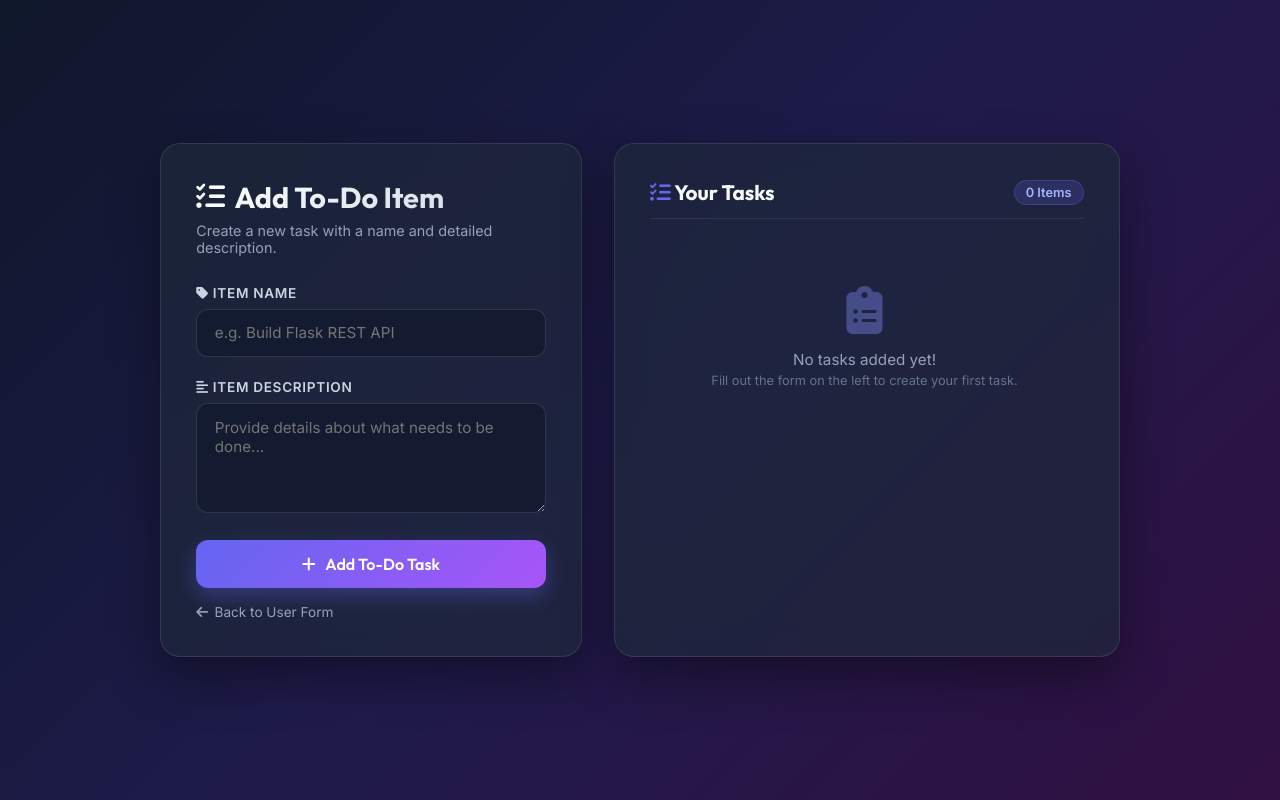
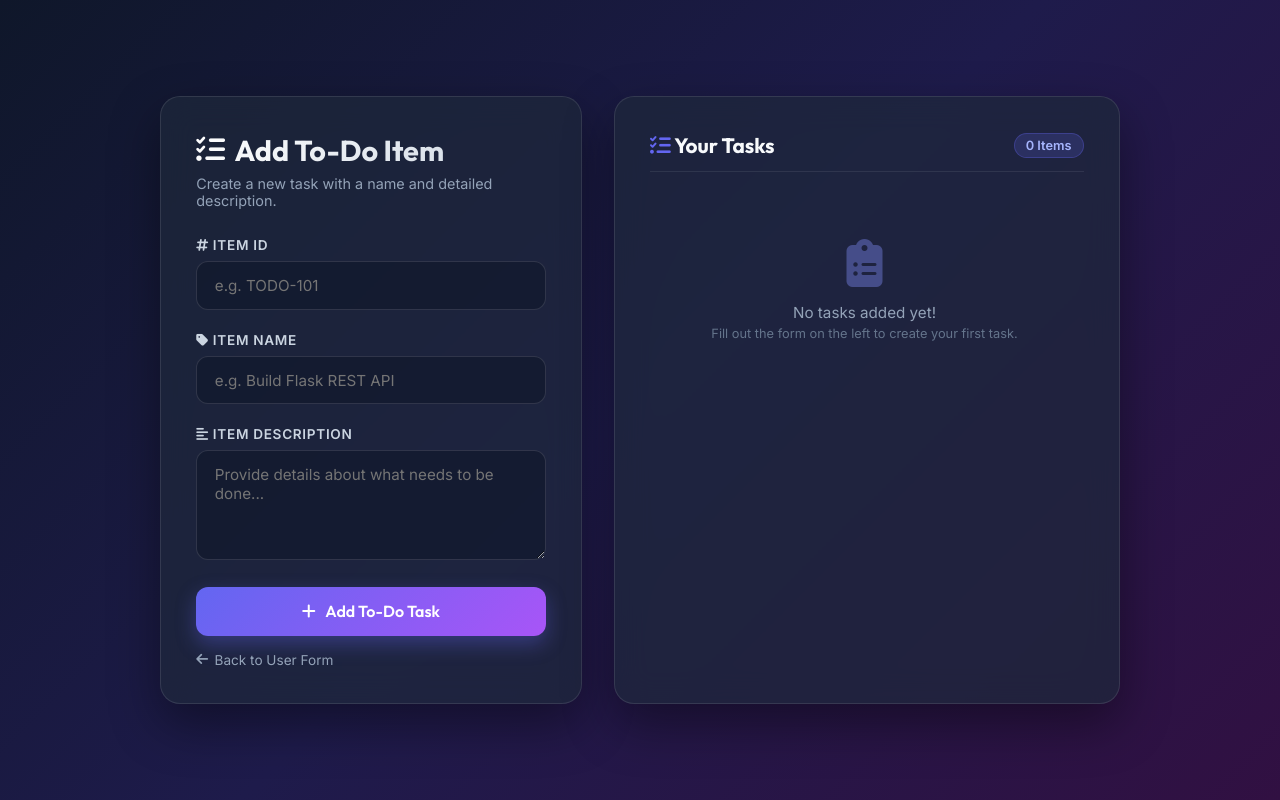
Before and after one commit to dasavijit0075/Assignment-Tutedude, a Flask app: page /todo in a window 1280 px wide. Run offline with Flask 3, Linux system fonts and the light colour scheme; data that the repository does not hold is empty.

Commit message:
Adding item id on todo list.

```diff
--- a/Flask/app.py
+++ b/Flask/app.py
@@ -56,15 +56,20 @@ def success():
 def todo():
     error = None
     if request.method == "POST":
-        item_name = request.form.get("item_name")
-        item_description = request.form.get("item_description")
+        item_id = request.form.get("item_id") or request.form.get("itemId")
+        item_name = request.form.get("item_name") or request.form.get("itemName")
+        item_description = request.form.get("item_description") or request.form.get("itemDescription")
 
-        if not item_name or not item_description:
-            error = "Both Item Name and Item Description are required!"
+        if not item_id or not item_name or not item_description:
+            error = "Item ID, Item Name, and Item Description are required!"
         else:
             todo_item = {
+                "item_id": item_id,
+                "itemId": item_id,
                 "item_name": item_name,
+                "itemName": item_name,
                 "item_description": item_description,
+                "itemDescription": item_description,
                 "completed": False
             }
             try:
@@ -88,6 +93,54 @@ def todo():
     return render_template("todo.html", todos=todos, error=error)
 
 
+@app.route("/submittodoitem", methods=["POST"])
+def submit_todo_item():
+    try:
+        if request.is_json:
+            data = request.get_json()
+            item_id = data.get("itemId") or data.get("item_id")
+            item_name = data.get("itemName") or data.get("item_name")
+            item_description = data.get("itemDescription") or data.get("item_description")
+        else:
+            item_id = request.form.get("itemId") or request.form.get("item_id")
+            item_name = request.form.get("itemName") or request.form.get("item_name")
+            item_description = request.form.get("itemDescription") or request.form.get("item_description")
+
+        if not item_id or not item_name or not item_description:
+            return jsonify({"error": "itemId, itemName, and itemDescription are required"}), 400
+
+        todo_item = {
+            "itemId": item_id,
+            "item_id": item_id,
+            "itemName": item_name,
+            "item_name": item_name,
+            "itemDescription": item_description,
+            "item_description": item_description,
+            "completed": False
+        }
+
+        try:
+            if todos_collection is not None:
+                todos_collection.insert_one(todo_item)
+        except Exception:
+            pass
+
+        in_memory_todos.append(todo_item)
+
+        if request.is_json:
+            return jsonify({
+                "message": "To-Do item added successfully!",
+                "itemId": item_id,
+                "itemName": item_name,
+                "itemDescription": item_description
+            }), 201
+        else:
+            return redirect(url_for("todo"))
+
+    except Exception as e:
+        return jsonify({"error": str(e)}), 500
+
+
 @app.route("/todo/toggle/<int:index>", methods=["POST"])
 def toggle_todo(index):
     try:
@@ -96,7 +149,7 @@ def toggle_todo(index):
             if todos_collection is not None:
                 item = in_memory_todos[index]
                 todos_collection.update_one(
-                    {"item_name": item["item_name"]},
+                    {"item_id": item.get("item_id")},
                     {"$set": {"completed": item["completed"]}}
                 )
     except Exception:
@@ -110,7 +163,7 @@ def delete_todo(index):
         if 0 <= index < len(in_memory_todos):
             item = in_memory_todos.pop(index)
             if todos_collection is not None:
-                todos_collection.delete_one({"item_name": item["item_name"]})
+                todos_collection.delete_one({"item_id": item.get("item_id")})
     except Exception:
         pass
     return redirect(url_for("todo"))
--- a/Flask/templates/todo.html
+++ b/Flask/templates/todo.html
@@ -351,6 +351,12 @@
 
             <form action="/todo" method="POST">
                 <div class="form-group">
+                    <label for="item_id"><i class="fa-solid fa-hashtag"></i> Item ID</label>
+                    <input type="text" id="item_id" name="item_id" class="form-control"
+                        placeholder="e.g. TODO-101" required autocomplete="off">
+                </div>
+
+                <div class="form-group">
                     <label for="item_name"><i class="fa-solid fa-tag"></i> Item Name</label>
                     <input type="text" id="item_name" name="item_name" class="form-control"
                         placeholder="e.g. Build Flask REST API" required autocomplete="off">
@@ -385,8 +391,11 @@
                 {% for todo in todos %}
                 <div class="task-item {% if todo.completed %}completed{% endif %}">
                     <div class="task-content">
-                        <div class="task-name">{{ todo.item_name }}</div>
-                        <div class="task-desc">{{ todo.item_description }}</div>
+                        <div class="task-name">
+                            <span style="font-size: 0.8rem; background: rgba(99, 102, 241, 0.25); color: #a5b4fc; padding: 0.15rem 0.5rem; border-radius: 6px; margin-right: 0.4rem; font-family: monospace;">#{{ todo.item_id or todo.itemId }}</span>
+                            {{ todo.item_name or todo.itemName }}
+                        </div>
+                        <div class="task-desc">{{ todo.item_description or todo.itemDescription }}</div>
                     </div>
 
                     <div class="task-actions">
```
Also changed, not shown: 1 other file.
